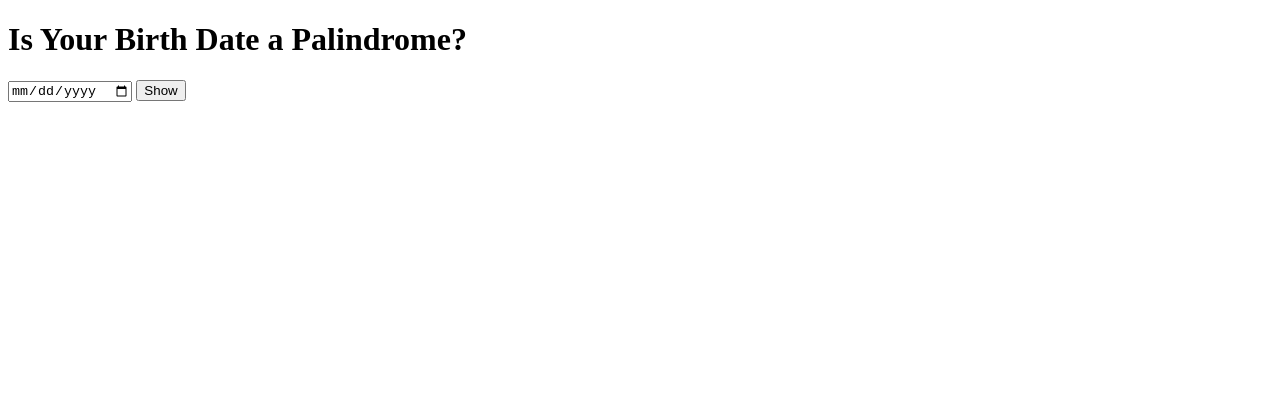
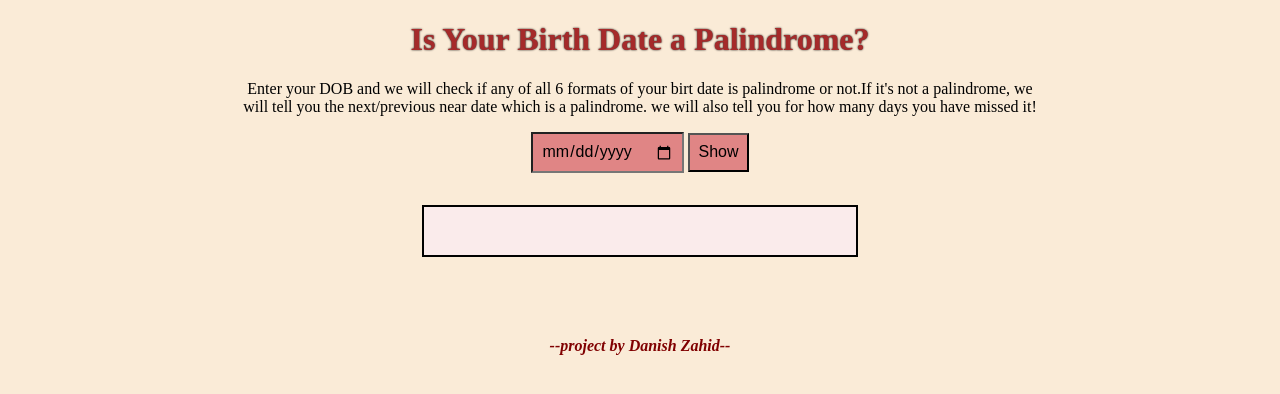
Before and after one commit to danishzahid/Birthday-Palindrome, a plain HTML site: page index.html in a window 1280 px wide. Drawn offline with nearby package versions, Linux system fonts and the light colour scheme.

Commit message:
added css: style.css

```diff
--- a/index.html
+++ b/index.html
@@ -4,13 +4,21 @@
     <meta charset="UTF-8">
     <meta http-equiv="X-UA-Compatible" content="IE=edge">
     <meta name="viewport" content="width=device-width, initial-scale=1.0">
+    <link rel="stylesheet" href="https://cdnjs.cloudflare.com/ajax/libs/normalize/7.0.0/normalize.min.css">
+    <link rel="stylesheet" href="style.css">
     <title>Birthday palindrome</title>
 </head>
 <body>
     <h1>Is Your Birth Date a Palindrome?</h1>
+    <p>Enter your DOB and we will check if any of all 6 formats of your birt date is palindrome or not.If it's not a palindrome, we will tell you the next/previous near date which is a palindrome. we will also tell you for how many days you have missed it!</p>
     <input type="date" id="bday-input"/>
     <button id="show-btn">Show</button>
+    <div class="output-block">
     <p id="result"></p>
+    </div>
+    <div class="portfolio">
+    <a href="https://clbydanish.netlify.app/">--project by Danish Zahid--</a>
+    </div>
     <script src="app.js"></script>
 </body>
 </html>
--- /dev/null
+++ b/style.css
@@ -0,0 +1,48 @@
+body {
+    max-width: 800px;
+    text-align: center;
+    margin: auto;
+    background-color: antiquewhite;
+}
+
+h1 {
+    color: brown;
+    text-shadow: 0 0 2px black;
+}
+
+.output-block {
+    width: 400px;
+    border: 2px solid black;
+    background-color: #faebeb;
+    margin: auto;
+    margin-top: 2rem;
+    padding: 1rem;
+}
+
+#bday-input, #show-btn {
+    background-color: #e08585;
+    padding: 0.5rem;
+}
+
+#show-btn:hover, #bday-input:hover {
+    border: 2px solid white;
+    color: white;
+}
+
+a {
+    text-decoration: none;
+    font-weight: bold;
+    font-style: italic;
+    color: maroon;
+
+}
+
+a:hover {
+    font-weight: bolder;
+    font-size: large;
+    text-shadow: 0 0 2px orange;
+}
+
+.portfolio {
+    margin-top: 5rem;
+}
```
